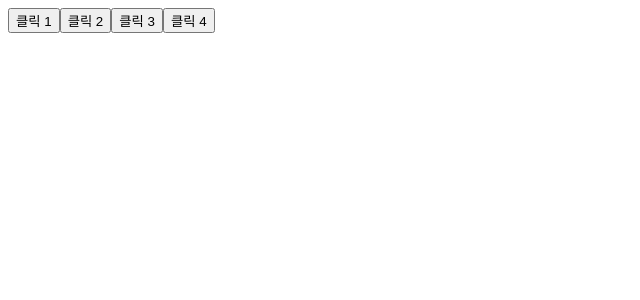
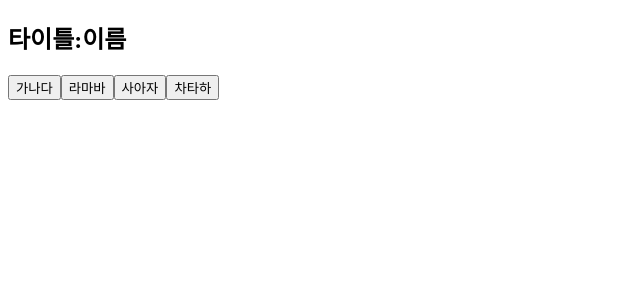
Before and after one commit to qkaxhfms/practice_react_2, a React (Create React App) app in the folder basic-function/: page / in a window 1280 px wide. Shown: the top 300 px of the page, without its empty margins (0-640 px from the left). Built offline with nearby package versions, Linux system fonts and the light colour scheme.

Commit message:
state값 입력, 유동적인 값 처리

```diff
--- a/basic-function/src/App.js
+++ b/basic-function/src/App.js
@@ -1,11 +1,11 @@
 import React, { Component } from 'react';
-import Test5 from './components/Test5';
+import Test6 from './components/Test6';
 
 export default class App extends Component {
   render() {
     return (
       <div>
-        <Test5 />
+        <Test6 />
       </div>
     )
   }
--- /dev/null
+++ b/basic-function/src/components/Test6.js
@@ -0,0 +1,45 @@
+import React, { Component } from 'react'
+
+class Test6 extends Component {
+    state = {
+        name: "이름",
+    };
+
+    handleClick = () => {
+        console.log("클릭");
+    };
+
+    handleClick1 = () => {
+        // console.log("1번 클릭");
+        this.setState({
+            name:"1번 버튼"
+        })
+    };
+
+    handleClick2 = () => {
+        this.setState({
+            name:"2번 버튼"
+        })
+    }
+    handleClick3 = () => {
+        this.setState({
+            name:"3번 버튼"
+        })
+    }
+
+    render() {
+        return (
+            <div>
+                <h2>타이틀:{this.state.name}</h2>
+                <div>
+                    <button onClick={this.handleClick}>가나다</button>
+                    <button onClick={this.handleClick1}>라마바</button>
+                    <button onClick={this.handleClick2}>사아자</button>
+                    <button onClick={this.handleClick3}>차타하</button>
+                </div>
+            </div>
+        );
+    }
+}
+
+export default Test6;
```
